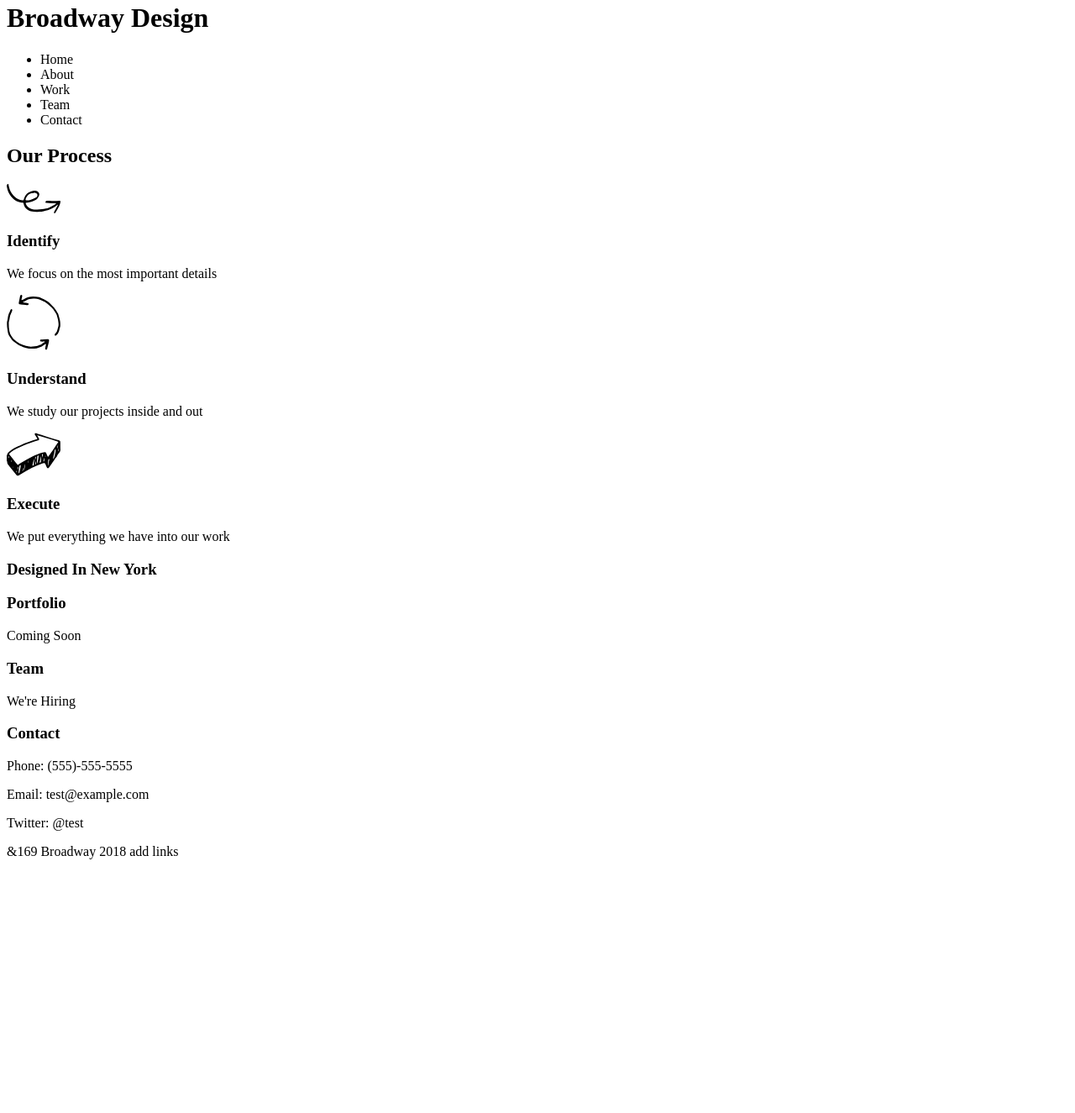
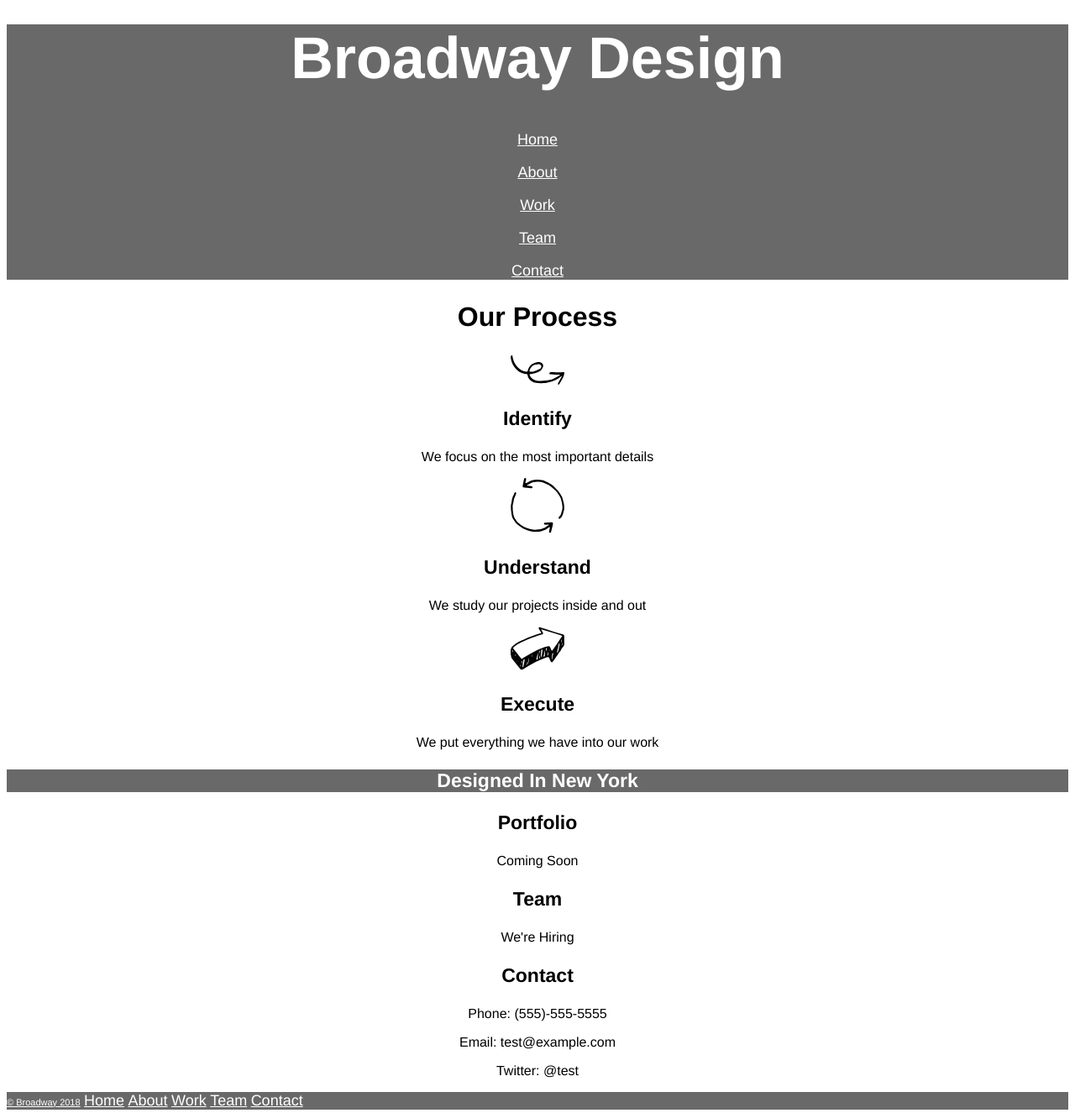
Before and after one commit to HeidiBash/Broadway, a plain HTML site: page index.html in a window 1280 px wide. Shown: the part 18-1343 px from the top of the page at 84% size. Before the commit the page ends 1057 px from the top, so only its background shows below. Drawn offline with Linux system fonts and the light colour scheme.

Commit message:
addl html and css

```diff
--- a/index.html
+++ b/index.html
@@ -6,35 +6,44 @@
     <link href="resources\css\style.css" type="text/css" rel="stylesheet">
   </head>
   <body>
+<div id="home">
 <h1>Broadway Design</h1>
 <nav>
-  <ul>
-    <li>Home</li>
-    <li>About</li>
-    <li>Work</li>
-    <li>Team</li>
-    <li>Contact</li>
-  </ul>
+    <a hef="#home">Home</a> <br /> <br />
+    <a hef="#identify">About</a> <br /> <br />
+    <a hef="#portfolio">Work</a> <br /> <br />
+    <a hef="#team">Team</a> <br /> <br />
+    <a hef="#contact">Contact</a>
 </nav>
+</div>
   <h2>Our Process</h2>
     <img src="resources\images\identify.svg" />
-    <h3>Identify</h3>
+    <h3 id="identify">Identify</h3>
       <p>We focus on the most important details</p>
     <img src="resources\images\understand.svg" />
-    <h3>Understand</h3>
+    <h3 id="understand">Understand</h3>
       <p>We study our projects inside and out</p>
     <img src="resources\images\execute.svg" />
-    <h3>Execute</h3>
+    <h3 id="execute">Execute</h3>
       <p>We put everything we have into our work</p>
-    <h3>Designed In New York</h3>
-    <h3>Portfolio</h3>
+    <h3 id="NY">Designed In New York</h3>
+    <h3 id="portfolio">Portfolio</h3>
       <p>Coming Soon</p>
-    <h3>Team</h3>
+    <h3 id="team">Team</h3>
       <p>We're Hiring</p>
-    <h3>Contact</h3>
+    <h3 id="contact">Contact</h3>
       <p>Phone: (555)-555-5555</p>
       <p>Email: test@example.com</p>
       <p>Twitter: @test</p>
-      <p>&169 Broadway 2018 add links</p>
+  <div>
+    <nav id="copyright">
+        <a id="cpy">&#169 Broadway 2018</a>
+        <a hef="#home">Home</a>
+        <a hef="#identify">About</a>
+        <a hef="#portfolio">Work</a>
+        <a hef="#team">Team</a>
+        <a hef="#contact">Contact</a>
+      </nav>
+    </div>
   </body>
 </html>
--- a/resources/css/style.css
+++ b/resources/css/style.css
@@ -0,0 +1,46 @@
+* {
+  font-family: Helvetica;
+  text-align: center;
+}
+
+h1{
+  font-size: 70px;
+  font-weight: bold;
+  color: white;
+  background-color: dimgray;
+}
+
+h2 {
+  font-size: 32px;
+  font-weight: bold;
+}
+
+h3 {
+  font-size: 23px;
+  font-weight: bold;
+}
+
+a {
+  font-size: 18px;
+  color: white;
+  text-decoration: underline;
+}
+
+#home {
+  background-color: dimgray;
+}
+
+#NY {
+  color: white;
+  background-color: dimgray;
+}
+
+#cpy {
+  font-size: 11px;
+  color: white;
+}
+
+#copyright {
+  background-color: dimgray;
+  text-align: left;
+}
```
